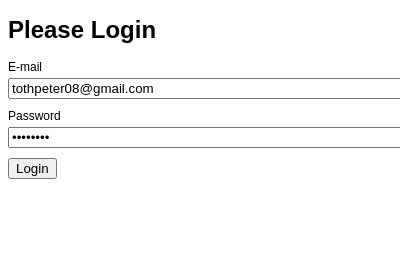
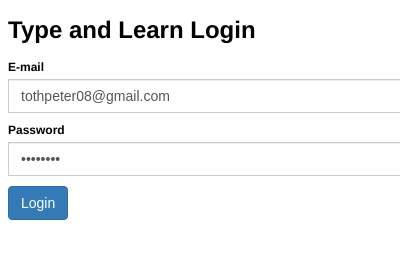
Before and after one commit to tothpeter/hobby-type-and-learn-chrome-extension, a browser extension: page popup/index.html in a window 400 px wide. Shown: the top 258 px of the page. Drawn offline with Linux system fonts and the light colour scheme.

Commit message:
Extract styles to a separate file and add some basic bs styling to popup

```diff
--- a/popup/index.html
+++ b/popup/index.html
@@ -1,35 +1,7 @@
 <!DOCTYPE html>
 <html>
   <head>
-    <style>
-        body {
-          min-width: 420px;
-          overflow-x: hidden;
-          font-family: Arial, sans-serif;
-          font-size: 12px;
-        }
-
-        .form-control {
-          width: 100%;
-        }
-
-        label {
-          display: block;
-          margin-bottom: 4px;
-        }
-
-        .form-group {
-          margin-bottom: 10px;
-        }
-
-        .panel {
-          display: none;
-        }
-
-        .panel.active {
-          display: block;
-        }
-    </style>
+    <link rel="stylesheet" href="style.css">
   </head>
   <body>
     <div class="panel panel-logged-in">
@@ -37,7 +9,7 @@
       <button id="btn-log-out">Log Out</button>
     </div>
     <div class="panel panel-login">
-      <h1>Please Login</h1>
+      <h1>Type and Learn Login</h1>
       <form id="login-form">
         <div class="form-group">
           <label for="email">E-mail</label>
@@ -48,7 +20,7 @@
           <input type="password" id="password" class="form-control" name="password" value="12345678">
         </div>
         <div class="form-group">
-          <input type="submit" value="Login">
+          <input type="submit" value="Login" class="btn btn-primary">
           <span id="status-display"></span>
         </div>
       </form>
--- /dev/null
+++ b/popup/style.css
@@ -0,0 +1,114 @@
+*,
+*:after,
+*:before {
+  box-sizing: border-box;
+}
+
+body {
+  min-width: 420px;
+  overflow-x: hidden;
+  font-family: "Helvetica Neue", Helvetica, Arial, sans-serif;
+  font-size: 12px;
+}
+
+.form-control {
+  width: 100%;
+}
+
+label {
+  display: inline-block;
+  max-width: 100%;
+  margin-bottom: 5px;
+  font-weight: bold;
+}
+
+.form-group {
+  margin-bottom: 10px;
+}
+
+.panel {
+  display: none;
+}
+
+.panel.active {
+  display: block;
+}
+
+.form-control {
+  display: block;
+  width: 100%;
+  height: 34px;
+  padding: 6px 12px;
+  font-size: 14px;
+  line-height: 1.42857143;
+  color: #555;
+  background-color: #fff;
+  background-image: none;
+  border: 1px solid #ccc;
+  -webkit-box-shadow: inset 0 1px 1px rgba(0, 0, 0, .075);
+          box-shadow: inset 0 1px 1px rgba(0, 0, 0, .075);
+  -webkit-transition: border-color ease-in-out .15s, -webkit-box-shadow ease-in-out .15s;
+       -o-transition: border-color ease-in-out .15s, box-shadow ease-in-out .15s;
+          transition: border-color ease-in-out .15s, box-shadow ease-in-out .15s;
+}
+
+.form-control:focus {
+  border-color: #66afe9;
+  outline: 0;
+  -webkit-box-shadow: inset 0 1px 1px rgba(0,0,0,.075), 0 0 8px rgba(102, 175, 233, .6);
+          box-shadow: inset 0 1px 1px rgba(0,0,0,.075), 0 0 8px rgba(102, 175, 233, .6);
+}
+
+.btn {
+  display: inline-block;
+  padding: 6px 12px;
+  margin-bottom: 0;
+  font-size: 14px;
+  font-weight: normal;
+  line-height: 1.42857143;
+  text-align: center;
+  white-space: nowrap;
+  vertical-align: middle;
+  -ms-touch-action: manipulation;
+      touch-action: manipulation;
+  cursor: pointer;
+  -webkit-user-select: none;
+     -moz-user-select: none;
+      -ms-user-select: none;
+          user-select: none;
+  background-image: none;
+  border: 1px solid transparent;
+  border-radius: 4px;
+}
+
+.btn:active,
+.btn.active {
+  background-image: none;
+  outline: 0;
+  -webkit-box-shadow: inset 0 3px 5px rgba(0, 0, 0, .125);
+          box-shadow: inset 0 3px 5px rgba(0, 0, 0, .125);
+}
+
+
+.btn-primary {
+  color: #fff;
+  background-color: #337ab7;
+  border-color: #2e6da4;
+}
+.btn-primary:focus,
+.btn-primary.focus {
+  color: #fff;
+  background-color: #286090;
+  border-color: #122b40;
+}
+.btn-primary:hover {
+  color: #fff;
+  background-color: #286090;
+  border-color: #204d74;
+}
+.btn-primary:active,
+.btn-primary.active {
+  color: #fff;
+  background-color: #286090;
+  border-color: #204d74;
+}
```
